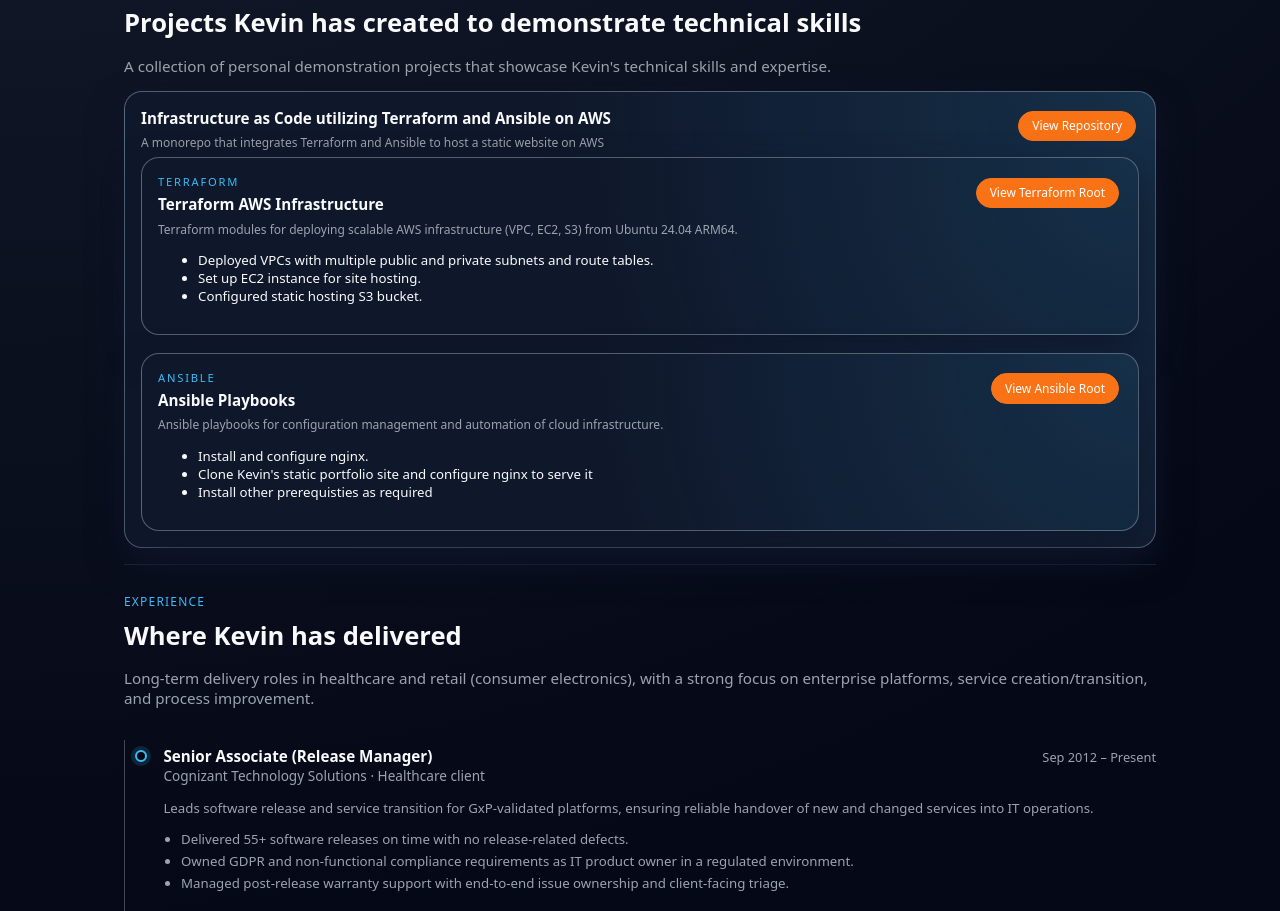
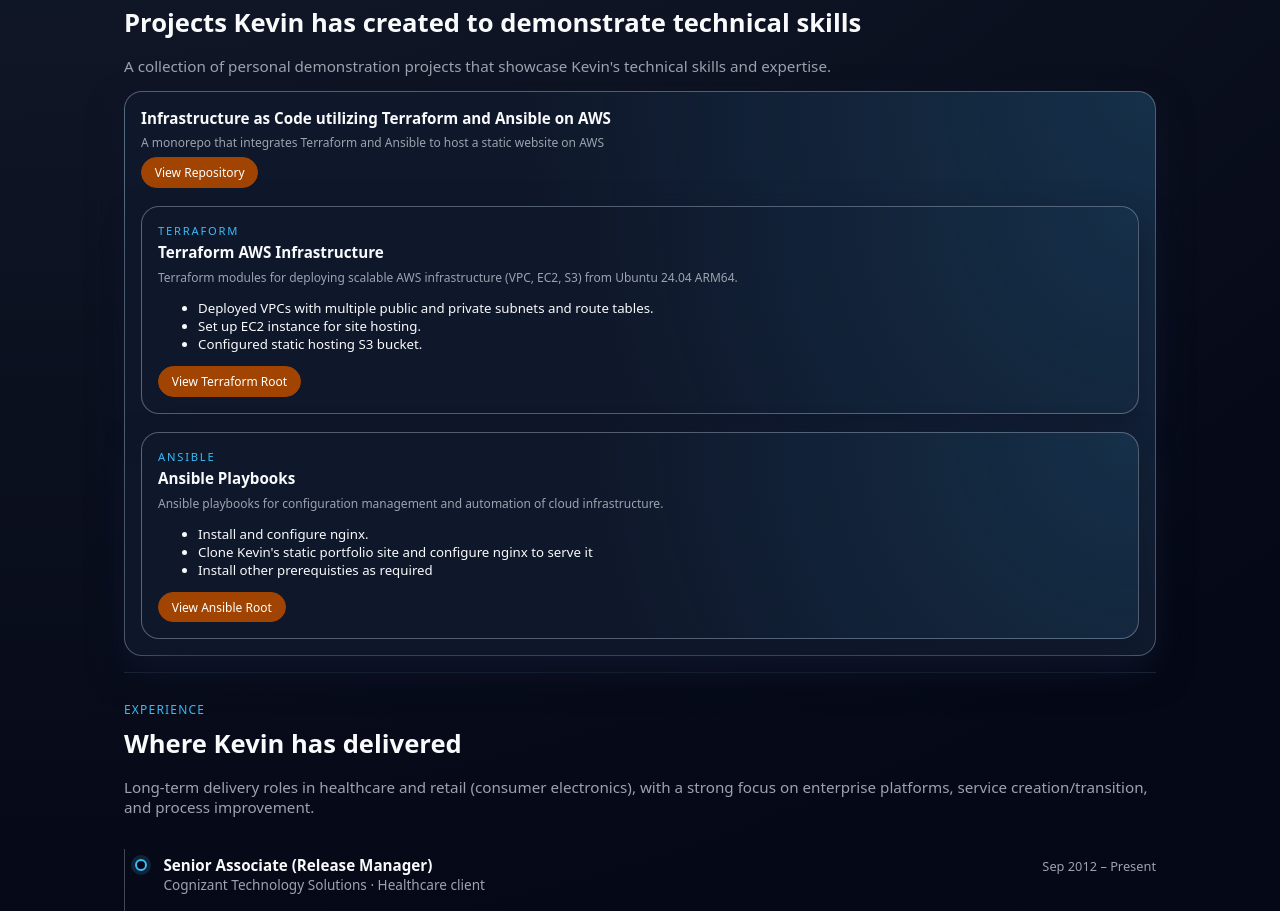
Before and after one commit to huddlesk/kevin-huddleston-portfolio, a plain HTML site: page index.html in a window 1280 px wide. Shown: the part 1230-2141 px from the top of the page. Drawn offline with Linux system fonts and the light colour scheme.

Commit message:
Rework portfolio buttons

```diff
--- a/index.html
+++ b/index.html
@@ -571,28 +571,28 @@
     }
 
     .card-actions {
-      position: absolute;
+
       top: 1.2rem;
       right: 1.2rem;
       display: flex;
       flex-direction: column;
       gap: 0.5rem;
-      align-items: flex-end;
+      align-items: flex-start;
     }
 
     .card-repo-btn {
       font-size: 0.75rem;
       padding: 0.35rem 0.8rem;
       border-radius: 999px;
-      border: 1px solid #f97316;
-      background: #f97316;
+      border: 1px solid #a14401;
+      background: #a14401;
       color: #ffffff;
       transition: all var(--transition-fast);
     }
 
     .card-repo-btn:hover {
-      background: #ea580c;
-      border-color: #ea580c;
+      background: #c95503;
+      border-color: #c95503;
       transform: translateY(-1px);
       box-shadow: 0 4px 12px rgba(249, 115, 22, 0.3);
     }
@@ -968,13 +968,8 @@
             <a href="https://github.com/huddlesk/iac-aws-portfolio" class="card-repo-btn" target="_blank">
               View Repository
             </a>
-          </div>
+          </div>&nbsp
         <div class="impact-card">
-          <div class="card-actions">
-            <a href="https://github.com/huddlesk/iac-aws-portfolio/tree/main/terraform" class="card-repo-btn" target="_blank">
-              View Terraform Root
-            </a>
-          </div>
           <div class="impact-tag">Terraform</div>
           <h3 class="impact-title">Terraform AWS Infrastructure</h3>
           <div class="impact-meta">
@@ -987,14 +982,14 @@
               <li>Configured static hosting S3 bucket.</li>
             </ul>
           </div>
+          <div class="card-actions">
+            <a href="https://github.com/huddlesk/iac-aws-portfolio/tree/main/terraform" class="card-repo-btn" target="_blank">
+              View Terraform Root
+            </a>
+          </div>
         </div>
       </br>
         <div class="impact-card">
-          <div class="card-actions">
-            <a href="https://github.com/huddlesk/iac-aws-portfolio/tree/main/ansible" class="card-repo-btn" target="_blank">
-              View Ansible Root
-            </a>
-          </div>
           <div class="impact-tag">Ansible</div>
           <h3 class="impact-title">Ansible Playbooks</h3>
           <div class="impact-meta">
@@ -1006,6 +1001,11 @@
               <li>Clone Kevin's static portfolio site and configure nginx to serve it</li>
               <li>Install other prerequisties as required</li>
             </ul>
+          </div>
+          <div class="card-actions">
+            <a href="https://github.com/huddlesk/iac-aws-portfolio/tree/main/ansible" class="card-repo-btn" target="_blank">
+              View Ansible Root
+            </a>
           </div>
       </div>
     </div>
```
